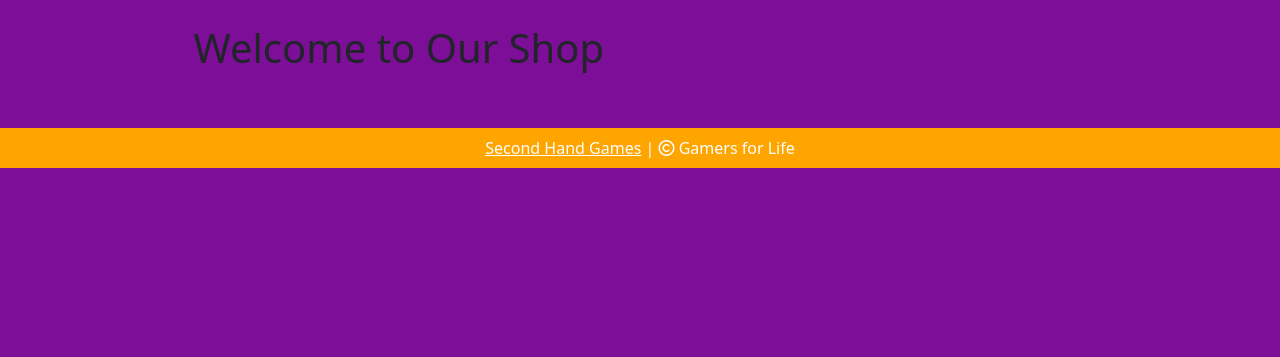
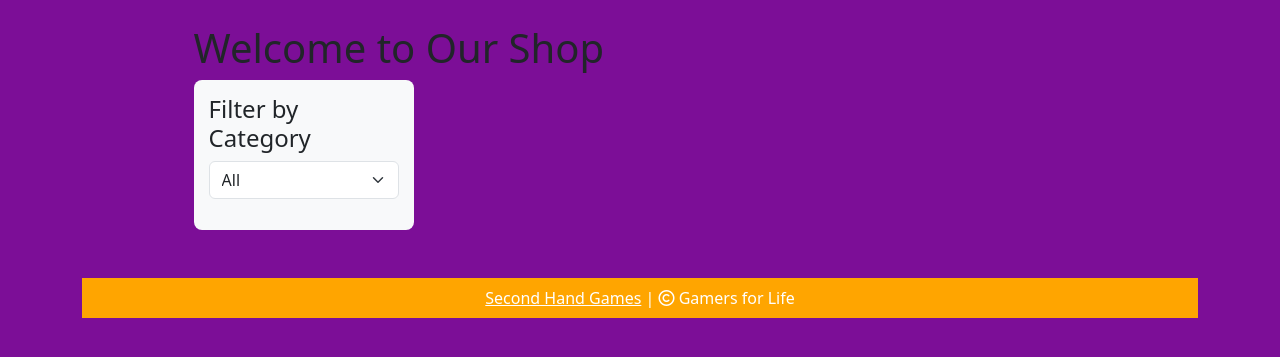
Before and after one commit to Natalie-LG05/Second-Hand-Games, a Flask app: page /shop in a window 1280 px wide. Shown: the part 89-446 px from the top of the page. Run offline with Flask 3, Linux system fonts and the light colour scheme; data that the repository does not hold is empty; some libraries are stand-ins or nearby versions.

Commit message:
"shows filter; still working on it"

```diff
--- a/website/models.py
+++ b/website/models.py
@@ -43,6 +43,7 @@ class Product(db.Model):
     image = db.Column(db.String(300), nullable=True)
     date_added = db.Column(db.DateTime, default=datetime.utcnow)
     flash_sale = db.Column(db.Boolean, nullable=False, default=False)
+    category = db.Column(db.String(100), nullable=False)
 
     user_id = db.Column(db.Integer, db.ForeignKey('user.id'), nullable=False)
 
--- a/website/templates/shop.html
+++ b/website/templates/shop.html
@@ -4,15 +4,29 @@
     <div class="shop-container">
         <h1>Welcome to Our Shop</h1>
 
+        <div class="shop-layout"
+        <!-- filter sidebar -->
+            <div class="filter-sidebar">
+                <h4>Filter by Category</h4>
+                <select id="category-filter" onchange="filterByCategory()" class="form-select mb-3">
+                    <option value="all">All</option>
+                    <option value="console">Gaming Consoles</option>
+                    <option value="cartridge">Game Cartridges</option>
+                    <option value="disc">Game Discs</option>
+                    <option value="controller">Game Controllers</option>
+                </select>
+            </div>
+
         <div class="product-list">
             {% for product in products %}
-                <div class="product-item" id="product-{{ product.id }}">
+                <div class="product-item" data-category="{{ product.category }}">
                     <img src="{{ url_for('static', filename='uploads/' + product.image) }}" alt="{{ product.product_name }}" class="product-image">
 
                     <div class="product-info">
                         <h2>{{ product.product_name }}</h2>
                         <p>{{ product.description }}</p>
                         <p><strong>Price:</strong> ${{ product.current_price }}</p>
+                        <p><strong>Category:</strong> {{ product.category }}</p>
 
                         <a href="{{ url_for('views.product_details', product_id=product.id) }}" class="btn btn-details">View Details</a>
 
@@ -95,5 +109,64 @@
         .btn-details:hover {
             background-color: #e0a800;
         }
+        .shop-layout {
+            display: flex;
+            gap: 30px;
+        }
+        /* sidebar */
+        .filter-sidebar {
+            width: 220px;
+            background: #f8f9fa;
+            padding: 15px;
+            border-radius: 8px;
+            box-shadow: 0 0 5px rgba(0,0,0,0,.1);
+            height: fit-content;
+        }
+        /* product grid */
+        .product-list {
+            display: grid;
+            grid-template-columns: repeat(3,1fr);
+            gap: 20px;
+            flex-grow: 1;
+        }
     </style>
+
+    <script>
+        function filterProducts() {
+            let input = document.getElementById('search-input');
+            let filter = input.value.toLowerCase();
+            let productItems = document.getElementsByClassName('product-item');
+
+            for (let i = 0; i < productItems.length; i++) {
+                let productName = productItems[i].getElementsByTagName("h2")[0].textContent || productItems[i].getElementsByTagName("h2")[0].innerText;
+                if (productName.toLowerCase().indexOf(filter) > -1) {
+                    productItems[i].style.display = "";
+                } else {
+                    productItems[i].style.display = "none";
+                }
+            }
+        }
+            const categoryMap = {
+            'console': 'Gaming Console',
+            'cartridge': 'Game Cartridge',
+            'disc': 'Game Disc',
+            'controller': 'Game Controller'
+        };
+
+        function filterByCategory() {
+            const filter = document.getElementById('category-filter').value;
+            const items = document.getElementsByClassName('product-item');
+
+            const filterCategory = categoryMap[filter] || filter;
+
+            for (let item of items) {
+                const category = item.getAttribute('data-category');
+                if (filter === 'all' || category === filterCategory) {
+                    item.style.display = '';
+                } else {
+                    item.style.display = 'none';
+                }
+            }
+        }
+    </script>
 {% endblock %}
--- a/website/views.py
+++ b/website/views.py
@@ -165,6 +165,7 @@ def add_item():
 
             try:
                 price = float(price)
+                category = request.form.get('category')
                 previous_price_input = request.form.get('previous_price')
                 previous_price = float(previous_price_input) if previous_price_input else None
                 new_item = Product(
@@ -173,7 +174,8 @@ def add_item():
                     description=description,
                     image=filename, # saves the name not the path,
                     user_id=current_user.id,
-                    previous_price=previous_price
+                    previous_price=previous_price,
+                    category=category
                 )
                 db.session.add(new_item)
                 db.session.commit()
```
Also changed, not shown: website/templates/add_shop_items.html (+13 -1 lines), website/static/uploads/default.jpeg (added), website/static/uploads/ps.jpg (added).
